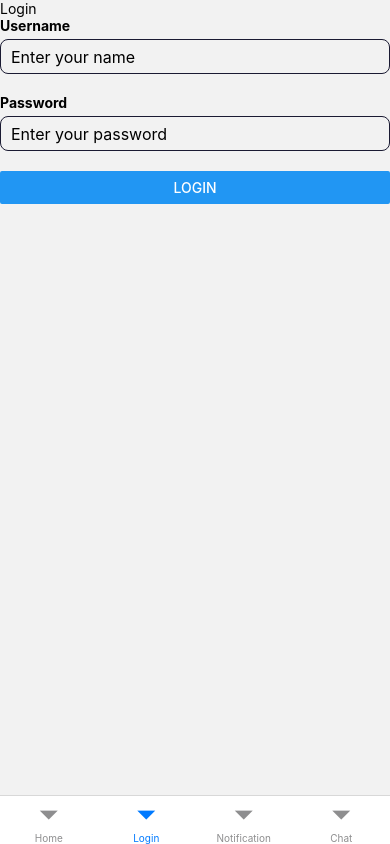
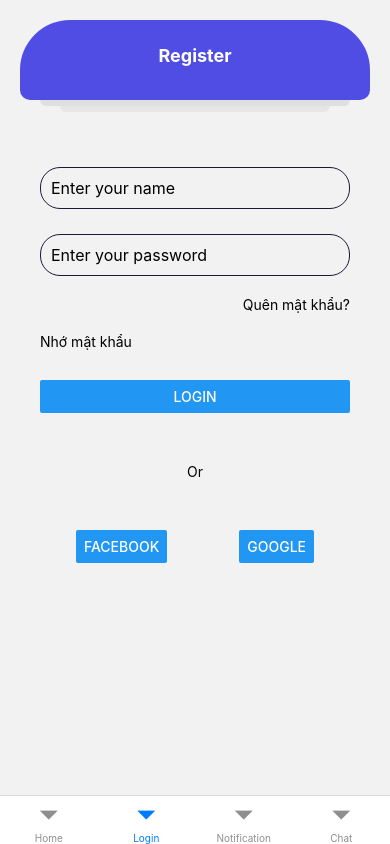
Before and after one commit to sonlam137216/social_app, a React Native app: screen /Login in a window 390 px wide. Built offline with nearby package versions, Linux system fonts and the light colour scheme.

Commit message:
Thai commit

```diff
--- a/src/features/Auth/components/FormInput.js
+++ b/src/features/Auth/components/FormInput.js
@@ -1,20 +1,20 @@
-import React from 'react';
-import { View, StyleSheet, Text, TextInput } from 'react-native';
+import React from "react";
+import { View, StyleSheet, Text, TextInput } from "react-native";
 
-const FormInput = props => {
+const FormInput = (props) => {
   const { placeholder, label, error } = props;
   return (
     <>
       <View
         style={{
-          flexDirection: 'row',
-          justifyContent: 'space-between',
+          flexDirection: "row",
+          justifyContent: "space-between",
           marginBottom: 5,
         }}
       >
-        <Text style={{ fontWeight: 'bold' }}>{label}</Text>
+        <Text style={{ fontWeight: "bold" }}>{label}</Text>
         {error ? (
-          <Text style={{ color: 'red', fontSize: 16 }}>{error}</Text>
+          <Text style={{ color: "red", fontSize: 16 }}>{error}</Text>
         ) : null}
       </View>
       <TextInput {...props} placeholder={placeholder} style={styles.input} />
@@ -25,11 +25,13 @@ const FormInput = props => {
 const styles = StyleSheet.create({
   input: {
     borderWidth: 1,
-    borderColor: '#1b1b33',
+    borderColor: "#1b1b33",
     height: 35,
-    borderRadius: 8,
+    borderRadius: 20,
     fontSize: 16,
     paddingLeft: 10,
+    paddingTop: 20,
+    paddingBottom: 20,
     marginBottom: 20,
   },
 });
--- a/src/features/Auth/screens/loginScreen.js
+++ b/src/features/Auth/screens/loginScreen.js
@@ -1,35 +1,36 @@
-import React, { useEffect, useState } from 'react';
-import { useDispatch, useSelector } from 'react-redux';
-import { View, Text, Button } from 'react-native';
-import { SafeAreaView, TextInput } from 'react-native-web';
-import FormInput from '../components/FormInput';
+import React, { useEffect, useState } from "react";
+import { useDispatch, useSelector } from "react-redux";
+import { View, Text, Button, StyleSheet } from "react-native";
+import { SafeAreaView, TextInput } from "react-native-web";
+import FormInput from "../components/FormInput";
 
-import { Formik } from 'formik';
-import * as yup from 'yup';
-import { loginThunk } from '../authSlice';
-import { unwrapResult } from '@reduxjs/toolkit';
+import { Formik } from "formik";
+import * as yup from "yup";
+import { loginThunk } from "../authSlice";
+import { unwrapResult } from "@reduxjs/toolkit";
+import Header from "../../../shareComponents/Header";
 
 const validationSchema = yup.object().shape({
-  username: yup.string().required('Please enter your name'),
+  username: yup.string().required("Please enter your name"),
   password: yup
     .string()
     .min(3, ({ min }) => `Password must be at least ${min} characters`)
-    .required('Password is required'),
+    .required("Password is required"),
 });
 
 const LoginScreen = ({ navigation }) => {
   const dispatch = useDispatch();
 
   const [userInfo, setUserInfo] = useState({
-    username: '',
-    password: '',
+    username: "",
+    password: "",
   });
 
   const handleSubmit = async (userInfo) => {
     try {
       const result = await dispatch(loginThunk(userInfo));
       const data = unwrapResult(result);
-      if(data.success) navigation.navigate('Home')
+      if (data.success) navigation.navigate("Home");
     } catch (error) {
       console.log(error);
     }
@@ -37,8 +38,9 @@ const LoginScreen = ({ navigation }) => {
 
   return (
     <SafeAreaView>
-      <Text>Login</Text>
-      <View>
+      <View style={styles.container}>
+        <Header screenName={"Login"} />
+        <View style={styles.formContainer}>
           <Formik
             initialValues={userInfo}
             validationSchema={validationSchema}
@@ -57,30 +59,84 @@ const LoginScreen = ({ navigation }) => {
                 <>
                   <FormInput
                     value={username}
-                  label="Username"
+                    label=""
                     error={touched.username && errors.username}
                     placeholder="Enter your name"
-                  onChangeText={handleChange('username')}
-                  onBlur={handleBlur('username')}
+                    onChangeText={handleChange("username")}
+                    onBlur={handleBlur("username")}
                   />
 
                   <FormInput
                     value={password}
-                  label="Password"
+                    label=""
                     error={touched.password && errors.password}
                     placeholder="Enter your password"
-                  onChangeText={handleChange('password')}
-                  onBlur={handleBlur('password')}
+                    onChangeText={handleChange("password")}
+                    onBlur={handleBlur("password")}
                     secureTextEntry
                   />
-                <Button title="Login" onPress={handleSubmit} />
+
+                  <Text
+                    style={styles.forgotPass}
+                    onPress={() => navigation.navigate("Home")}
+                  >
+                    Quên mật khẩu?
+                  </Text>
+                  <Text style={styles.rememberPass}>Nhớ mật khẩu</Text>
+                  <Button
+                    title="Login"
+                    style={styles.loginButton}
+                    onPress={handleSubmit}
+                  />
                 </>
               );
             }}
           </Formik>
+          <Text style={styles.orText}>Or</Text>
+          <View style={styles.buttonGroup}>
+            <Button title="Facebook" />
+            <Button title="Google" />
+          </View>
+        </View>
       </View>
     </SafeAreaView>
   );
 };
 
+const styles = StyleSheet.create({
+  container: {
+    padding: 20,
+  },
+
+  formContainer: {
+    margin: 20,
+    marginTop: 50,
+  },
+
+  forgotPass: {
+    textAlign: "right",
+  },
+
+  rememberPass: {
+    marginTop: 20,
+    marginBottom: 30,
+  },
+
+  loginButton: {
+    backgroundColor: "#504DE4",
+    borderRadius: 20,
+  },
+
+  buttonGroup: {
+    flexDirection: "row",
+    justifyContent: "space-around",
+  },
+
+  orText: {
+    textAlign: "center",
+    marginBottom: 50,
+    marginTop: 50,
+  },
+});
+
 export default LoginScreen;
--- a/src/features/Auth/screens/registerScreen.js
+++ b/src/features/Auth/screens/registerScreen.js
@@ -1,13 +1,142 @@
-import React from 'react';
-import { Button } from 'react-native';
+import React, { useEffect, useState } from "react";
+import { useDispatch, useSelector } from "react-redux";
+import { View, Text, Button, StyleSheet } from "react-native";
+import { SafeAreaView, TextInput } from "react-native-web";
+import FormInput from "../components/FormInput";
+
+import { Formik } from "formik";
+import * as yup from "yup";
+import { loginThunk } from "../authSlice";
+import { unwrapResult } from "@reduxjs/toolkit";
+import Header from "../../../shareComponents/Header";
+
+const validationSchema = yup.object().shape({
+  username: yup.string().required("Please enter your name"),
+  password: yup
+    .string()
+    .min(3, ({ min }) => `Password must be at least ${min} characters`)
+    .required("Password is required"),
+});
 
 const RegisterScreen = ({ navigation }) => {
+  const dispatch = useDispatch();
+
+  const [userInfo, setUserInfo] = useState({
+    username: "",
+    password: "",
+  });
+
+  const handleSubmit = async (userInfo) => {
+    try {
+      const result = await dispatch(loginThunk(userInfo));
+      const data = unwrapResult(result);
+      if (data.success) navigation.navigate("Home");
+    } catch (error) {
+      console.log(error);
+    }
+  };
+
   return (
-    <>
-      <div>registerScreen</div>
-      <Button title="Login" onPress={() => navigation.push('Login')} />
-    </>
+    <SafeAreaView>
+      <View style={styles.container}>
+        <Header screenName={"Register"} />
+        <View style={styles.formContainer}>
+          <Formik
+            initialValues={userInfo}
+            validationSchema={validationSchema}
+            onSubmit={(values) => handleSubmit(values)}
+          >
+            {({
+              values,
+              handleChange,
+              touched,
+              handleBlur,
+              errors,
+              handleSubmit,
+            }) => {
+              const { username, password } = values;
+              return (
+                <>
+                  <FormInput
+                    value={username}
+                    label=""
+                    error={touched.username && errors.username}
+                    placeholder="Enter your name"
+                    onChangeText={handleChange("username")}
+                    onBlur={handleBlur("username")}
+                  />
+
+                  <FormInput
+                    value={password}
+                    label=""
+                    error={touched.password && errors.password}
+                    placeholder="Enter your password"
+                    onChangeText={handleChange("password")}
+                    onBlur={handleBlur("password")}
+                    secureTextEntry
+                  />
+
+                  <Text
+                    style={styles.forgotPass}
+                    onPress={() => navigation.navigate("Home")}
+                  >
+                    Quên mật khẩu?
+                  </Text>
+                  <Text style={styles.rememberPass}>Nhớ mật khẩu</Text>
+                  <Button
+                    title="Login"
+                    style={styles.loginButton}
+                    onPress={handleSubmit}
+                  />
+                </>
+              );
+            }}
+          </Formik>
+          <Text style={styles.orText}>Or</Text>
+          <View style={styles.buttonGroup}>
+            <Button title="Facebook" />
+            <Button title="Google" />
+          </View>
+        </View>
+      </View>
+    </SafeAreaView>
   );
 };
 
+const styles = StyleSheet.create({
+  container: {
+    padding: 20,
+  },
+
+  formContainer: {
+    margin: 20,
+    marginTop: 50,
+  },
+
+  forgotPass: {
+    textAlign: "right",
+  },
+
+  rememberPass: {
+    marginTop: 20,
+    marginBottom: 30,
+  },
+
+  loginButton: {
+    backgroundColor: "#504DE4",
+    borderRadius: 20,
+  },
+
+  buttonGroup: {
+    flexDirection: "row",
+    justifyContent: "space-around",
+  },
+
+  orText: {
+    textAlign: "center",
+    marginBottom: 50,
+    marginTop: 50,
+  },
+});
+
 export default RegisterScreen;
--- a/src/shareComponents/Header/index.js
+++ b/src/shareComponents/Header/index.js
@@ -1,31 +1,71 @@
-import React from 'react';
-import { SafeAreaView, View, Text } from 'react-native';
-import { StyleSheet, TextInput, TouchableOpacity } from 'react-native-web';
-import  {} from 'react-native-vector-icons/AntDesign'
+import React from "react";
+import { SafeAreaView, View, Text, StyleSheet } from "react-native";
+import { TextInput, TouchableOpacity } from "react-native-web";
+import {} from "react-native-vector-icons/AntDesign";
 
 const SearchBar = () => {
   return (
-    <View style={{backgroundColor: 'white'}}>
+    <View style={{ backgroundColor: "white" }}>
+      <TextInput placeholder="Search ..." />
+    </View>
+  );
+};
 
-      <TextInput placeholder='Search ...' />
-    </View>
-  )
-}
-
-const Header = ({screenName}) => {
+const Header = ({ screenName }) => {
   return (
     <SafeAreaView>
-
+      <View style={styles.headerWrap}>
+        <Text style={styles.headerContent}>{screenName}</Text>
+      </View>
+      <View style={styles.headerShadow} />
+      <View style={styles.headerShadow1} />
     </SafeAreaView>
   );
 };
-
-
 
 const styles = StyleSheet.create({
   container: {
     flex: 1,
   },
+
+  headerWrap: {
+    backgroundColor: "#504DE4",
+    height: 80,
+
+    borderTopLeftRadius: 50,
+    borderTopRightRadius: 50,
+    borderBottomLeftRadius: 10,
+    borderBottomRightRadius: 10,
+    alignItems: "center",
+    justifyContent: "center",
+  },
+
+  headerShadow: {
+    backgroundColor: "#DFDFDF",
+    height: 6,
+    marginLeft: 20,
+    marginRight: 20,
+    borderBottomLeftRadius: 50,
+    borderBottomRightRadius: 50,
+  },
+
+  headerShadow1: {
+    backgroundColor: "#000000",
+    opacity: 0.05,
+    height: 6,
+    marginLeft: 40,
+    marginRight: 40,
+    borderBottomLeftRadius: 50,
+    borderBottomRightRadius: 50,
+  },
+
+  headerContent: {
+    color: "#ffffff",
+    flex: 1,
+    fontSize: 18,
+    fontWeight: "bold",
+    marginTop: 25,
+  },
 });
 
 export default Header;
```
Also changed, not shown: navigation.js (+11 -10 lines), 1 other file (tests, documents, lock files or other folders). Lines whose indentation alone changed are shown as unchanged.
